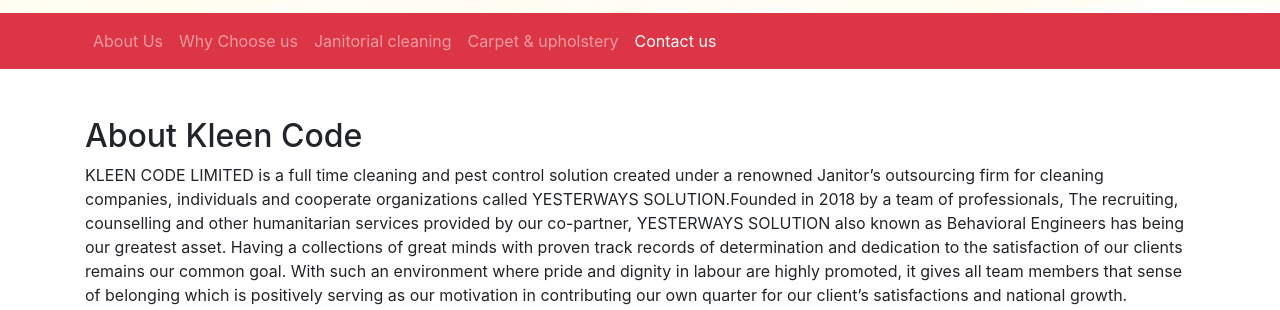
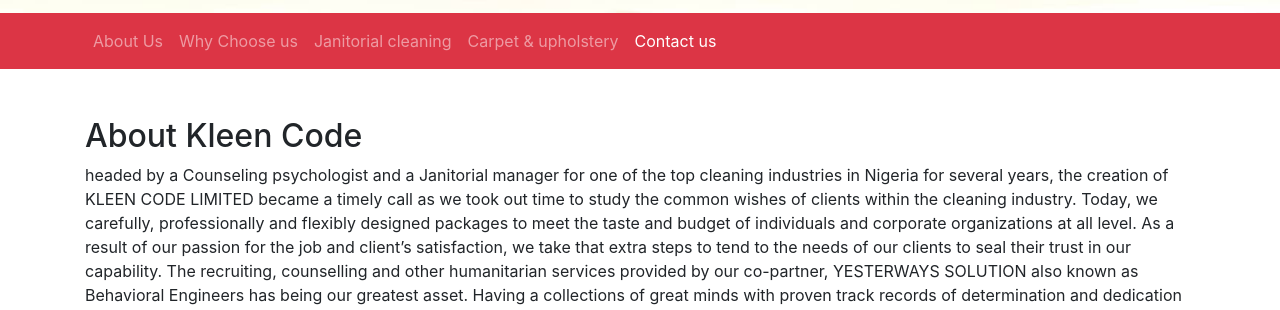
Before and after one commit to IsaiahDaniel/kleencode, a plain HTML site: page index.html in a window 1280 px wide. Shown: the part 607-917 px from the top of the page. Drawn offline with nearby package versions, Linux system fonts and the light colour scheme.

Commit message:
remove kleen code

```diff
--- a/index.html
+++ b/index.html
@@ -74,7 +74,7 @@
 <div class="col-md-12">
 <h2>About Kleen Code</h2>
 
-<p>KLEEN CODE LIMITED is a full time cleaning and pest control solution created under a renowned Janitor&rsquo;s outsourcing firm for cleaning companies, individuals and cooperate organizations called YESTERWAYS SOLUTION.Founded in 2018 by a team of professionals, The recruiting, counselling and other humanitarian services provided by our co-partner, YESTERWAYS SOLUTION also known as Behavioral Engineers has being our greatest asset. Having a collections of great minds with proven track records of determination and dedication to the satisfaction of our clients remains our common goal. With such an environment where pride and dignity in labour are highly promoted, it gives all team members that sense of belonging which is positively serving as our motivation in contributing our own quarter for our client&rsquo;s satisfactions and national growth.</p>
+<!-- <p>KLEEN CODE LIMITED is a full time cleaning and pest control solution created under a renowned Janitor&rsquo;s outsourcing firm for cleaning companies, individuals and cooperate organizations called YESTERWAYS SOLUTION.Founded in 2018 by a team of professionals, The recruiting, counselling and other humanitarian services provided by our co-partner, YESTERWAYS SOLUTION also known as Behavioral Engineers has being our greatest asset. Having a collections of great minds with proven track records of determination and dedication to the satisfaction of our clients remains our common goal. With such an environment where pride and dignity in labour are highly promoted, it gives all team members that sense of belonging which is positively serving as our motivation in contributing our own quarter for our client&rsquo;s satisfactions and national growth.</p> -->
 
 <p>headed by a Counseling psychologist and a Janitorial manager for one of the top cleaning industries in Nigeria for several years, the creation of KLEEN CODE LIMITED became a timely call as we took out time to study the common wishes of clients within the cleaning industry. Today, we carefully, professionally and flexibly designed packages to meet the taste and budget of individuals and corporate organizations at all level. As a result of our passion for the job and client&rsquo;s satisfaction, we take that extra steps to tend to the needs of our clients to seal their trust in our capability. The recruiting, counselling and other humanitarian services provided by our co-partner, YESTERWAYS SOLUTION also known as Behavioral Engineers has being our greatest asset. Having a collections of great minds with proven track records of determination and dedication to the satisfaction of our clients remains our common goal. With such an environment where pride and dignity in labour are highly promoted, it gives all team members that sense of belonging which is positively serving as our motivation in contributing our own quarter for our client&rsquo;s satisfactions and national growth.</p>
 </div>
```
